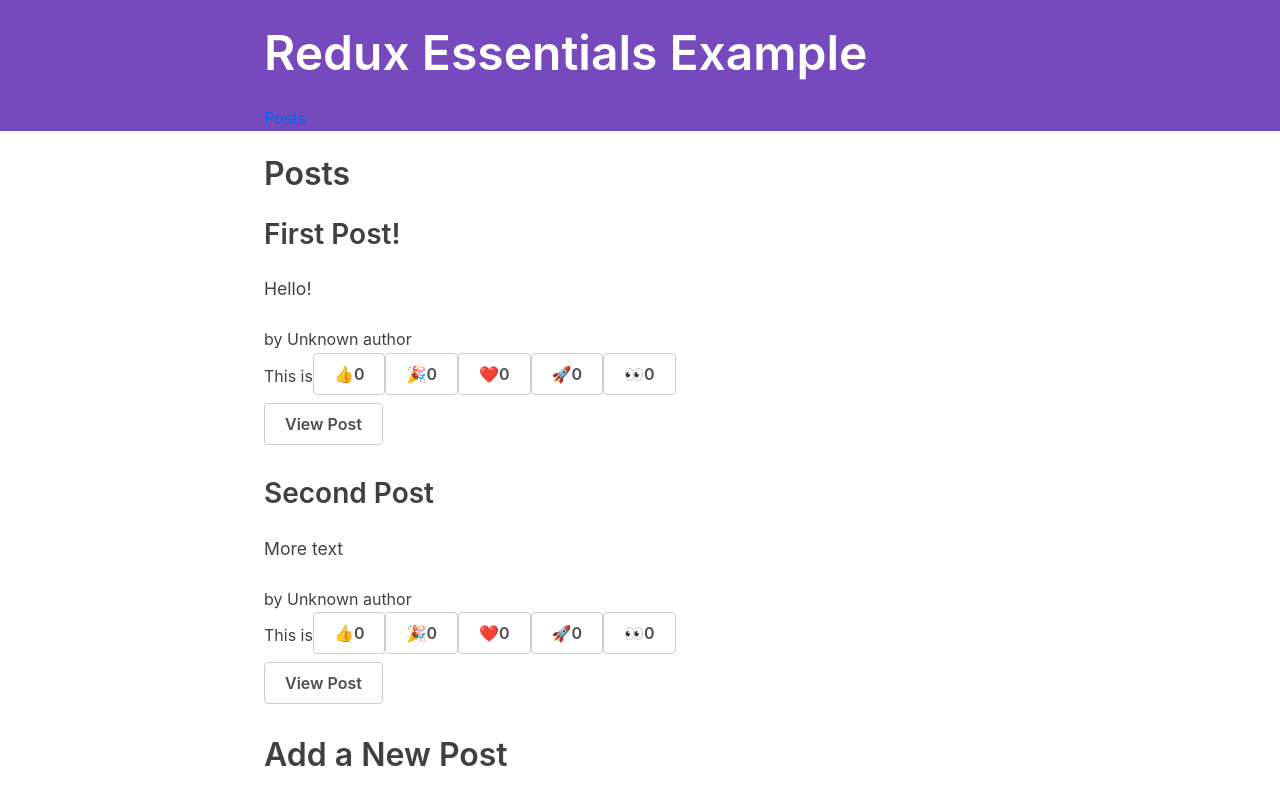
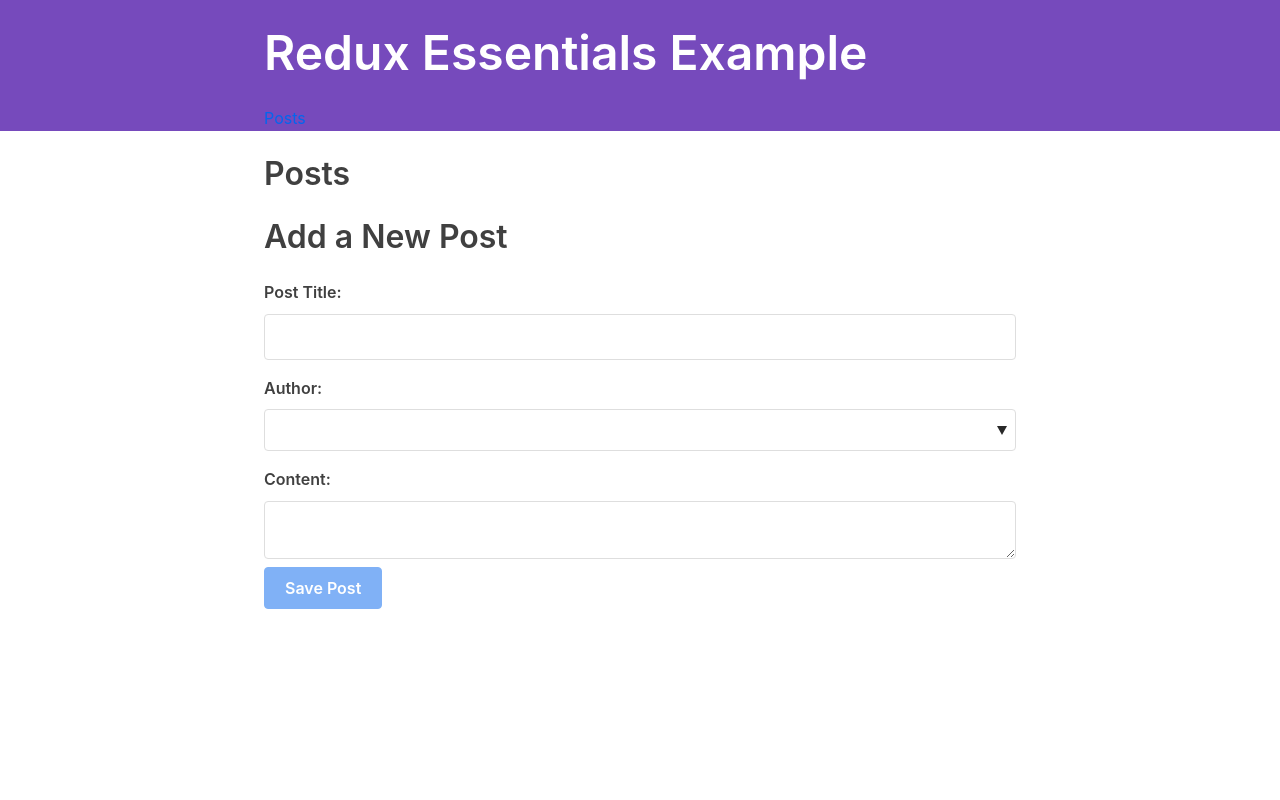
Before and after one commit to GintsM/Posts_App_with_redux_slicer, a React (Create React App) app: page / in a window 1280 px wide. Shown: the top 800 px of the page. Built offline with nearby package versions, Linux system fonts and the light colour scheme; what miragejs would draw is missing.

Commit message:
before async, simplify state change

```diff
--- a/package.json
+++ b/package.json
@@ -12,9 +12,9 @@
     "miragejs": "^0.1.35",
     "react": "^16.13.1",
     "react-dom": "^16.13.1",
+    "react-redux": "^8.0.2",
     "react-router-dom": "^6.3.0",
     "react-scripts": "3.4.3",
-    "react-redux": "^8.0.2",
     "reselect": "^4.0.0",
     "seedrandom": "^3.0.5"
   },
@@ -40,6 +40,7 @@
     ]
   },
   "devDependencies": {
+    "@types/faker": "^6.6.9",
     "prettier": "^2.0.2"
   }
 }
--- a/src/api/server.js
+++ b/src/api/server.js
@@ -2,7 +2,7 @@
 
 import { Server, Model, Factory, hasMany, RestSerializer } from 'miragejs'
 
-import faker from 'faker'
+// import faker from 'faker'
 import seedrandom from 'seedrandom'
 
 const IdSerializer = RestSerializer.extend({
@@ -30,7 +30,7 @@
   }
 
   rng = seedrandom(randomSeedString)
-  faker.seed(seedDate.getTime())
+  // faker.seed(seedDate.getTime())
 }
 
 function getRandomInt(min, max) {
--- a/src/features/posts/AddPostForm.js
+++ b/src/features/posts/AddPostForm.js
@@ -1,7 +1,7 @@
 import React, { useState } from 'react'
 import { useDispatch, useSelector } from 'react-redux'
 
-import { postAdded } from './postsSlice'
+import { postAdded, selectUser } from './postsSlice'
 
 export const AddPostForm = () => {
   const [title, setTitle] = useState('')
@@ -10,7 +10,7 @@
 
   const dispatch = useDispatch()
 
-  const users = useSelector(state => state.users)
+  const users = useSelector(selectUser)
 
   const onTitleChanged = e => setTitle(e.target.value)
   const onContentChanged = e => setContent(e.target.value)
--- a/src/features/posts/EditPostForm.js
+++ b/src/features/posts/EditPostForm.js
@@ -2,14 +2,12 @@
 import { useDispatch, useSelector } from 'react-redux'
 import { useNavigate, useParams } from 'react-router-dom'
 
-import { postUpdated } from './postsSlice'
+import { postUpdated, selectPostById } from './postsSlice'
 
 export const EditPostForm = () => {
-  const { postId } = useParams()
+  const { postId } = useParams(selectPostById)
 
-  const post = useSelector(state =>
-    state.posts.find(post => post.id === postId)
-  )
+  const post = useSelector()
 
   const [title, setTitle] = useState(post.title)
   const [content, setContent] = useState(post.content)
--- a/src/features/posts/PostsList.js
+++ b/src/features/posts/PostsList.js
@@ -3,9 +3,10 @@
 import { Link } from 'react-router-dom'
 import { PostAuthor } from './PostAuthor'
 import { ReactionButtons } from './ReactionButtons'
+import { selectAllPosts } from './postsSlice'
 
 export const PostsList = () => {
-  const posts = useSelector(state => state.posts)
+  const posts = useSelector(selectAllPosts)
 
   const renderedPosts = posts.map(post => (
     <article className="post-excerpt" key={post.id}>
--- a/src/features/posts/postsSlice.js
+++ b/src/features/posts/postsSlice.js
@@ -1,9 +1,6 @@
 import { createSlice, nanoid } from '@reduxjs/toolkit'
 
-const initialState = [
-  { id: '1', title: 'First Post!', content: 'Hello!', reactions: { thumbsUp: '0', hooray: '0', heart: '0', rocket: '0', eyes: '0' } },
-  { id: '2', title: 'Second Post', content: 'More text', reactions: { thumbsUp: '0', hooray: '0', heart: '0', rocket: '0', eyes: '0' } }
-]
+const initialState = [];
 
 const postsSlice = createSlice({
   name: 'posts',
@@ -49,3 +46,9 @@
 export const { postAdded, postUpdated, reactionAdded } = postsSlice.actions
 
 export default postsSlice.reducer
+
+export const selectAllPosts = state => state.posts
+
+export const selectPostById = (state, postId) =>
+  state.posts.find(post => post.id === postId)
+export const selectUser = state => state.users
```
Also changed, not shown: 1 other file (tests, documents, lock files or other folders).
